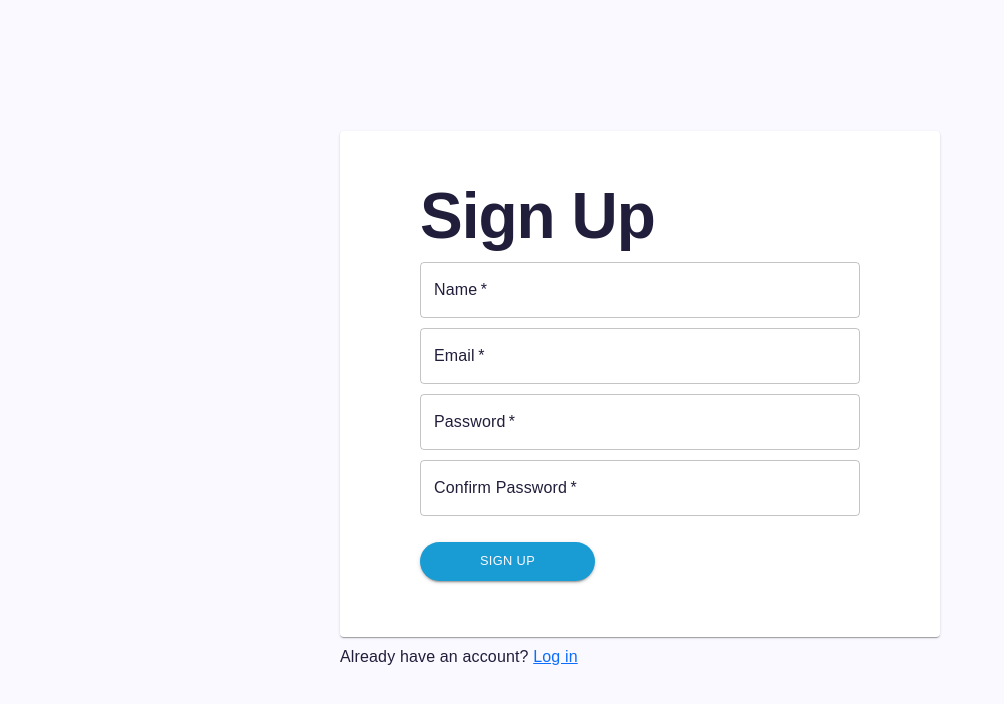
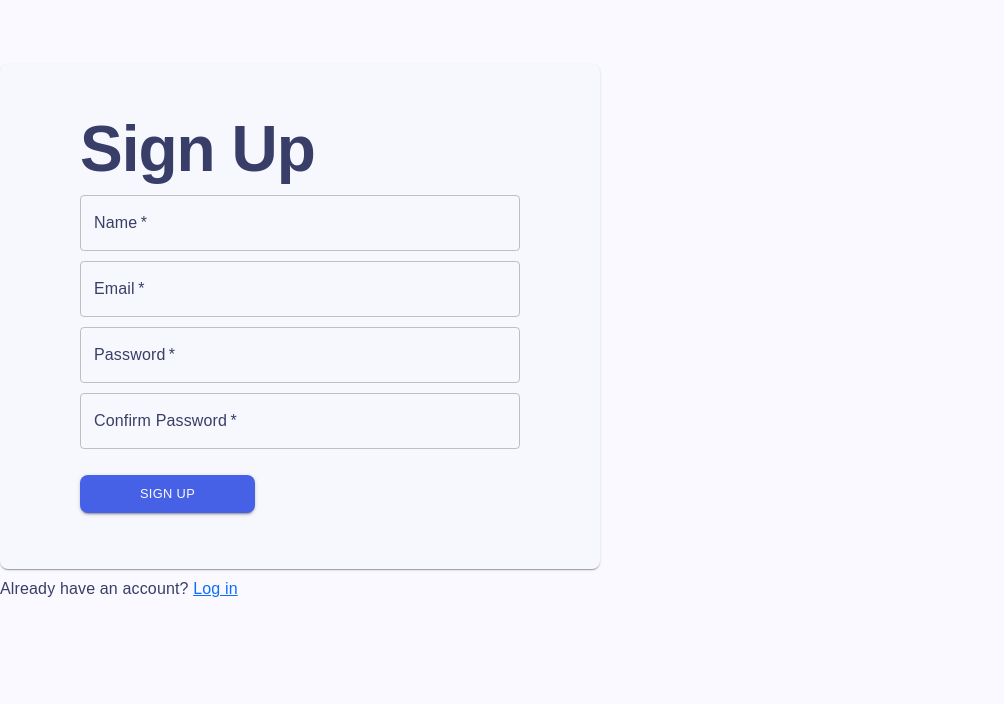
Before and after one commit to kaileywaal/kozukai, a React (Create React App) app in the folder kozukai-app/: page /signup in a window 1280 px wide. Shown: the top 704 px of the page, without its empty margins (0-1004 px from the left). Built offline with nearby package versions, Linux system fonts and the light colour scheme; the HTML template or start-up script is replaced by a standard one.

Commit message:
added balance and changed color theme

```diff
--- a/kozukai-app/src/App.js
+++ b/kozukai-app/src/App.js
@@ -18,27 +18,19 @@ function App() {
     palette: {
       primary: {
         light: "#FAF9FF",
-        main: "#199BD3",
-        dark: "#201E3A",
+        main: "#4761E6",
+        dark: "#383E68",
       },
       secondary: {
-        light: "#FFFFFF",
+        light: "#F7F8FD",
         main: "#F8476F",
-        dark: "#392F5A",
+        dark: "#4761E6",
       },
-      // success: {
-      //   light: "#EDF7ED",
-      //   main: "rgba(25, 155, 211, 0.04)",
-      // },
-      // warning: {
-      //   light: "#FFF4E5",
-      // },
-      // info: {
-      //   light: "#E5F6FE",
-      // },
-      // error: {
-      //   light: "#FDEDED",
-      // },
+      custom: {
+        light: "#F49D85",
+        medium: "#B83BED",
+        dark: "#63BCF9",
+      },
     },
   });
 
@@ -89,10 +81,24 @@ function App() {
       },
     },
     components: {
+      MuiCard: {
+        styleOverrides: {
+          root: {
+            borderRadius: "8px",
+          },
+        },
+      },
+      MuiTextInput: {
+        styleOverrides: {
+          root: {
+            marginBottom: 2,
+          },
+        },
+      },
       MuiButton: {
         styleOverrides: {
           root: {
-            borderRadius: "40px",
+            borderRadius: "8px",
             padding: "8px 1.4rem",
             fontSize: "0.8rem",
             fontFamily: ["Poppins", "sans-serif"].join(","),
@@ -110,7 +116,7 @@ function App() {
             border: "2px solid",
             "&:hover": {
               border: `2px solid ${colorTheme.palette.primary.main}`,
-              backgroundColor: colorTheme.palette.primary.main,
+              backgroundColor: "transparent",
               color: colorTheme.palette.secondary.light,
             },
           },
@@ -139,8 +145,7 @@ function App() {
         <Box
           sx={{
             display: "flex",
-            alignItems: "center",
-            justifyContent: "center",
+            pt: 8,
             minHeight: "100vh",
             backgroundColor: theme.palette.primary.light,
           }}
--- /dev/null
+++ b/kozukai-app/src/components/balance/Balance.jsx
@@ -0,0 +1,49 @@
+import React, { useMemo } from "react";
+import { Box, Typography, Card, useTheme } from "@mui/material";
+import { useGetHistoryQuery } from "../../features/history";
+
+export default function Balance() {
+  const { data: history, isLoading } = useGetHistoryQuery();
+  const theme = useTheme();
+
+  const total = useMemo(() => {
+    if (!isLoading) {
+      return history.reduce((acc, obj) => {
+        return (acc += obj.task.value);
+      }, 0);
+    }
+  }, [history]);
+
+  return (
+    <Card
+      sx={{
+        width: "300px",
+        height: "180px",
+        background: `linear-gradient(110deg, ${theme.palette.custom.dark}, ${theme.palette.custom.medium}, ${theme.palette.secondary.main}, ${theme.palette.custom.light})`,
+      }}
+    >
+      <Box
+        sx={{
+          height: "100%",
+          display: "flex",
+          flexDirection: "column-reverse",
+          alignItems: "flex-end",
+          p: 3,
+        }}
+      >
+        <Typography
+          variant="overline"
+          sx={{ color: theme.palette.primary.light, lineHeight: 1 }}
+        >
+          Balance
+        </Typography>
+        <Typography
+          variant="h2"
+          sx={{ color: theme.palette.primary.light, fontWeight: "600" }}
+        >
+          ${total.toFixed(2)}
+        </Typography>
+      </Box>
+    </Card>
+  );
+}
--- a/kozukai-app/src/components/tasks/AddTask.jsx
+++ b/kozukai-app/src/components/tasks/AddTask.jsx
@@ -58,7 +58,7 @@ export default function AddTask() {
 
   return (
     <>
-      <Box sx={{ display: "flex", justifyContent: "flex-end", m: 2 }}>
+      <Box sx={{ display: "flex", justifyContent: "flex-end", mb: 2 }}>
         <Button variant="contained" onClick={handleModalOpen}>
           <AddIcon sx={{ pr: 1 }} />
           Add Item
--- a/kozukai-app/src/components/tasks/Task.jsx
+++ b/kozukai-app/src/components/tasks/Task.jsx
@@ -1,23 +1,21 @@
-import React, { useRef, useState } from "react";
+import React, { useState } from "react";
 import {
   Card,
   Box,
   Button,
-  Alert,
   TextField,
   Typography,
   Tooltip,
   InputAdornment,
 } from "@mui/material";
-import { useTheme } from "@mui/material";
 import CheckIcon from "@mui/icons-material/Check";
 import { ClickAwayListener } from "@mui/base";
-import EditIcon from "@mui/icons-material/Edit";
 import DeleteOutlineIcon from "@mui/icons-material/DeleteOutline";
 import {
   useUpdateTaskMutation,
   useDeleteTaskMutation,
 } from "../../features/tasks";
+import { useAddHistoryMutation } from "../../features/history";
 import { actionColors } from "../../contexts/styles";
 
 export default function Task({ task }) {
@@ -30,10 +28,18 @@ export default function Task({ task }) {
   const [toDelete, setToDelete] = useState(false);
 
   const [triggerUpdateTaskMutation] = useUpdateTaskMutation();
-  const [triggerDeleteTaskMutation, isLoading] = useDeleteTaskMutation();
+  const [triggerDeleteTaskMutation] = useDeleteTaskMutation();
+  const [triggerAddHistoryMutation] = useAddHistoryMutation();
 
   const handleTrackTaskClick = () => {
-    //TODO:
+    triggerAddHistoryMutation(id)
+      .unwrap()
+      .then((response) => {
+        console.log(response);
+      })
+      .catch((err) => {
+        console.log(err);
+      });
   };
 
   const handleTitleClick = () => {
@@ -83,8 +89,8 @@ export default function Task({ task }) {
 
   return (
     !toDelete && (
-      <Card sx={{ display: "flex", alignItems: "center", p: 2, pl: 3, mb: 1 }}>
-        <Box sx={{ display: "flex", width: "60vw", pr: 2 }}>
+      <Card sx={{ display: "flex", alignItems: "center", p: 2, pl: 3, mb: 2 }}>
+        <Box sx={{ display: "flex", width: "100%", pr: 2 }}>
           <Box
             sx={{
               flexGrow: 1,
@@ -138,7 +144,7 @@ export default function Task({ task }) {
               onClick={handleTrackTaskClick}
               sx={{
                 backgroundColor: `${actionColors.success.light}`,
-                borderRadius: "4px",
+                borderRadius: "8px",
                 minWidth: "40px",
                 width: "40px",
                 mr: 1,
@@ -157,7 +163,7 @@ export default function Task({ task }) {
               onClick={handleDeleteTask}
               sx={{
                 backgroundColor: `${actionColors.error.light}`,
-                borderRadius: "4px",
+                borderRadius: "8px",
                 minWidth: "40px",
                 width: "40px",
                 mr: 1,
--- a/kozukai-app/src/contexts/store.js
+++ b/kozukai-app/src/contexts/store.js
@@ -1,19 +1,25 @@
 import { configureStore } from "@reduxjs/toolkit";
-// Or from '@reduxjs/toolkit/query/react'
 import { setupListeners } from "@reduxjs/toolkit/query";
 import { authApi } from "../features/auth";
 import { taskApi } from "../features/tasks";
+import { historyApi } from "../features/history";
 
 export const store = configureStore({
   reducer: {
     // Add the generated reducer as a specific top-level slice
     [authApi.reducerPath]: authApi.reducer,
     [taskApi.reducerPath]: taskApi.reducer,
+    [historyApi.reducerPath]: historyApi.reducer,
   },
+
   // Adding the api middleware enables caching, invalidation, polling,
   // and other useful features of `rtk-query`.
   middleware: (getDefaultMiddleware) =>
-    getDefaultMiddleware().concat(authApi.middleware, taskApi.middleware),
+    getDefaultMiddleware().concat(
+      authApi.middleware,
+      taskApi.middleware,
+      historyApi.middleware
+    ),
 });
 
 // optional, but required for refetchOnFocus/refetchOnReconnect behaviors
--- a/kozukai-app/src/features/history.js
+++ b/kozukai-app/src/features/history.js
@@ -2,10 +2,26 @@ import { createApi } from "@reduxjs/toolkit/query/react";
 import { baseQuery } from "./helper";
 
 // Define a service using a base URL and expected endpoints
-export const taskApi = createApi({
-  reducerPath: "taskApi",
+export const historyApi = createApi({
+  reducerPath: "historyApi",
   baseQuery: baseQuery,
-  endpoints: (builder) => ({}),
+  endpoints: (builder) => ({
+    getHistory: builder.query({
+      query: () => ({
+        url: "/history",
+        method: "GET",
+      }),
+      providesTags: ["History"],
+    }),
+    addHistory: builder.mutation({
+      query: (id) => ({
+        url: "/history",
+        method: "POST",
+        body: { task_id: id },
+      }),
+      invalidatesTags: ["History"],
+    }),
+  }),
 });
 
-export const {} = taskApi;
+export const { useAddHistoryMutation, useGetHistoryQuery } = historyApi;
--- a/kozukai-app/src/pages/TaskPage.jsx
+++ b/kozukai-app/src/pages/TaskPage.jsx
@@ -1,13 +1,19 @@
 import TaskList from "../components/tasks/TaskList";
 import AddTask from "../components/tasks/AddTask";
-import { Box } from "@mui/system";
+import { Container, Box } from "@mui/material";
+import Balance from "../components/balance/Balance";
 
 function TaskPage() {
   return (
-    <Box>
-      <AddTask />
-      <TaskList />
-    </Box>
+    <Container
+      sx={{ display: "flex", flexDirection: "row", gap: 4, flexWrap: "wrap" }}
+    >
+      <Balance />
+      <Box sx={{ flexGrow: 1 }}>
+        <AddTask />
+        <TaskList />
+      </Box>
+    </Container>
   );
 }
 
```
